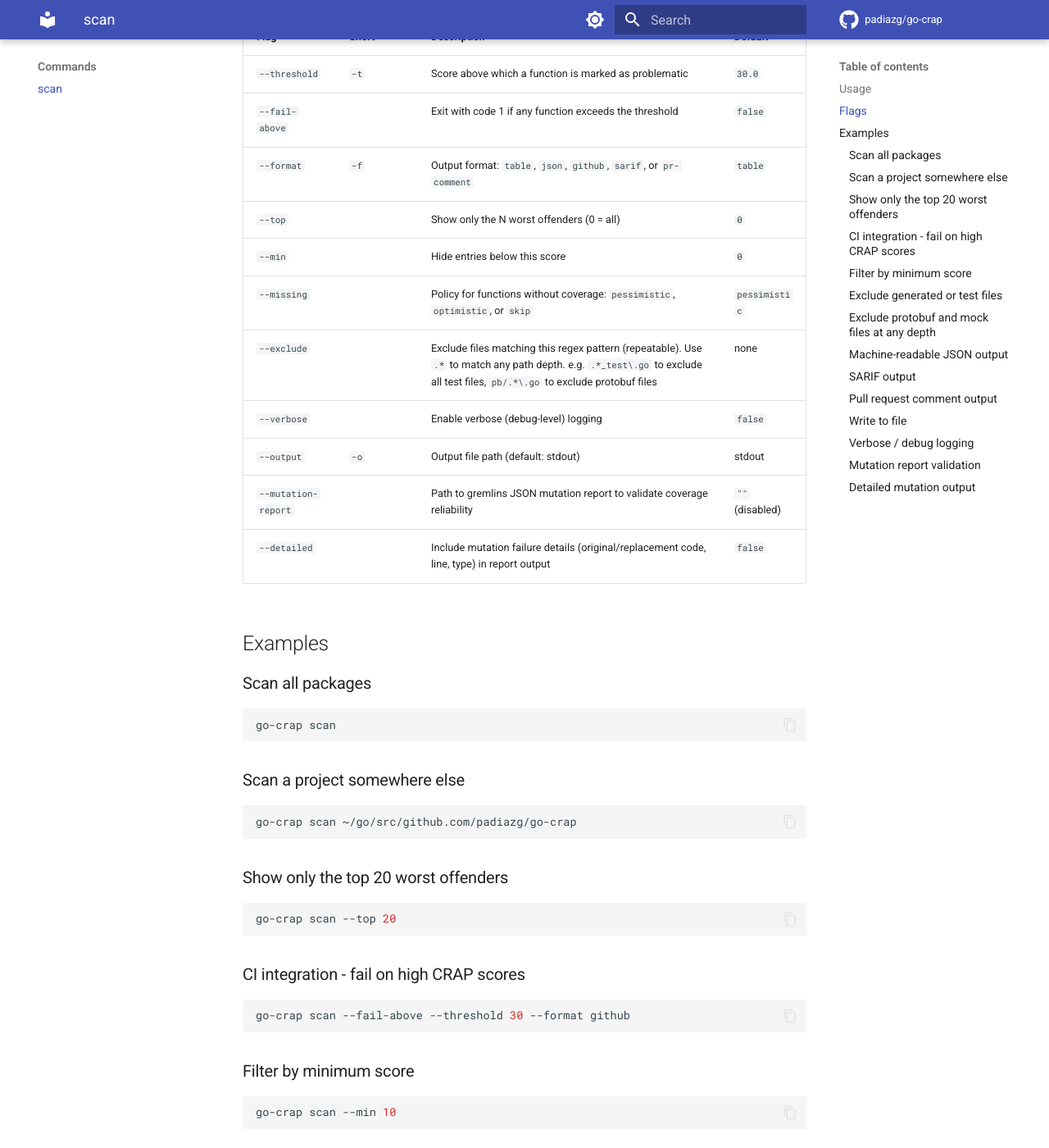
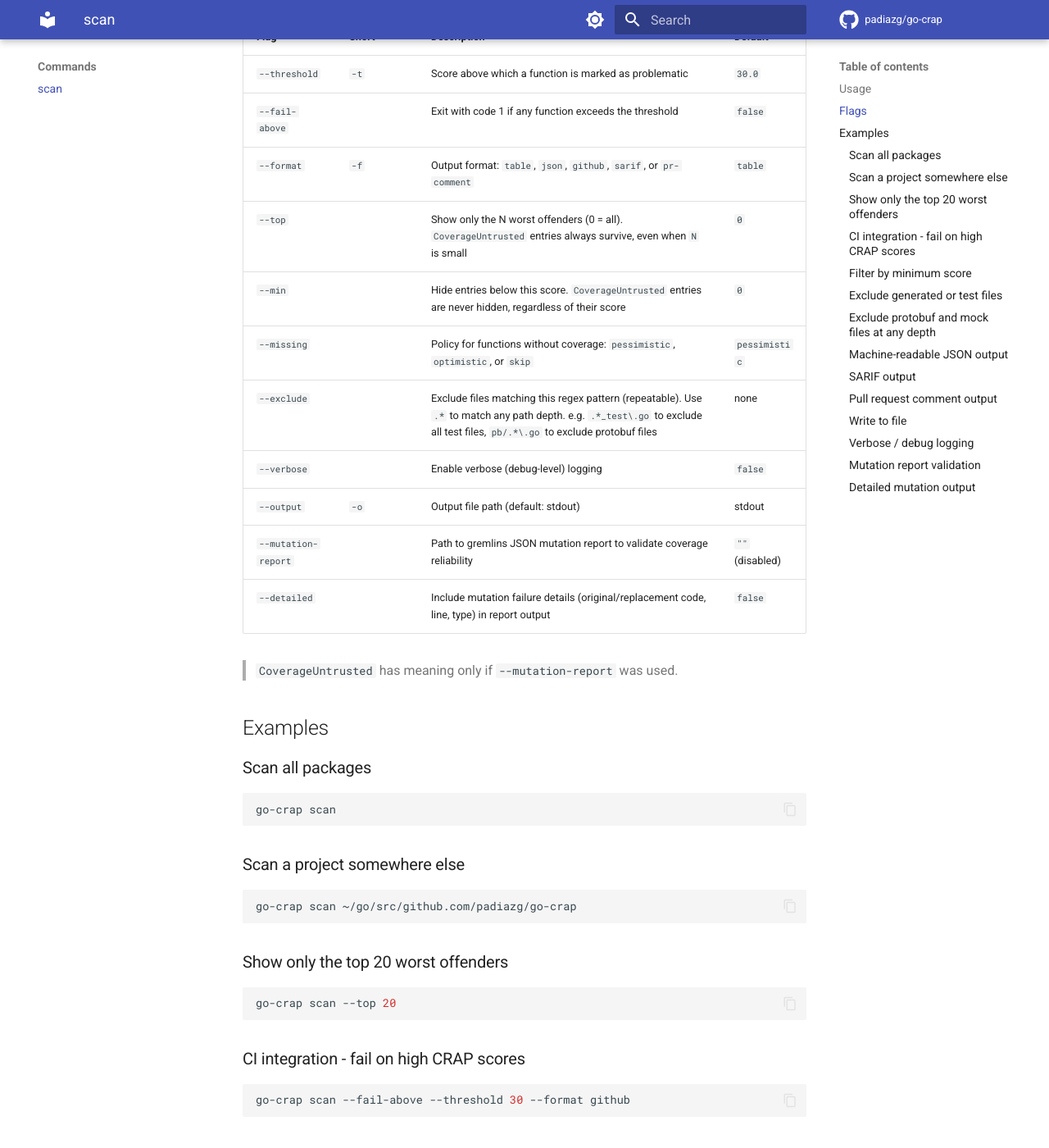
Before and after one commit to padiazg/go-crap, an MkDocs documentation site: the page built from doc/docs/commands/scan.md, in a window 1280 px wide and 1400 px high, scrolled down 644 px. Shown: the whole window at 82% size. Built offline with MkDocs 1.6.1 and Material for MkDocs 9.7.7, drawn with Linux system fonts in a browser that asks for light colours; comment, search, counter and statistics services are not loaded; some of the changed text lies outside the part shown.

Commit message:
updated documentation

```diff
--- a/doc/docs/commands/scan.md
+++ b/doc/docs/commands/scan.md
@@ -21,14 +21,16 @@
 | `--threshold` | `-t` | Score above which a function is marked as problematic | `30.0` |
 | `--fail-above` | | Exit with code 1 if any function exceeds the threshold | `false` |
 | `--format` | `-f` | Output format: `table`, `json`, `github`, `sarif`, or `pr-comment` | `table` |
-| `--top` | | Show only the N worst offenders (0 = all) | `0` |
-| `--min` | | Hide entries below this score | `0` |
+| `--top` | | Show only the N worst offenders (0 = all). `CoverageUntrusted` entries always survive, even when `N` is small | `0` |
+| `--min` | | Hide entries below this score. `CoverageUntrusted` entries are never hidden, regardless of their score | `0` |
 | `--missing` | | Policy for functions without coverage: `pessimistic`, `optimistic`, or `skip` | `pessimistic` |
 | `--exclude` | | Exclude files matching this regex pattern (repeatable). Use `.*` to match any path depth. e.g. `.*_test\.go` to exclude all test files, `pb/.*\.go` to exclude protobuf files | none |
 | `--verbose` | | Enable verbose (debug-level) logging | `false` |
 | `--output` | `-o` | Output file path (default: stdout) | stdout |
 | `--mutation-report` | | Path to gremlins JSON mutation report to validate coverage reliability | `""` (disabled) |
 | `--detailed` | | Include mutation failure details (original/replacement code, line, type) in report output | `false` |
+
+> `CoverageUntrusted` has meaning only if `--mutation-report` was used.
 
 ## Examples
 
@@ -126,7 +128,8 @@
 - A ⚠ warning next to the coverage percentage in `table` and `pr-comment` output
 - An additional `coverage-untrusted` SARIF result in `sarif` format
 - A mutation score in `json` output (`mutation_score` field)
-- An "Unreliable Coverage" section in `pr-comment` output listing all affected functions
+- A `::warning` annotation in `github` format, emitted even when the CRAP score is below threshold
+- An "Unreliable Coverage" section in `pr-comment` output listing all affected functions (always rendered when mutation report is provided)
 
 This is useful when you use [gremlins](https://github.com/go-gremlins/gremlins) or similar mutation testing tools to catch functions that appear well-tested but have blind spots.
 
```
Also changed, not shown: doc/docs/concepts/mutation-testing.md (+11 -0 lines), CHANGELOG.md.
